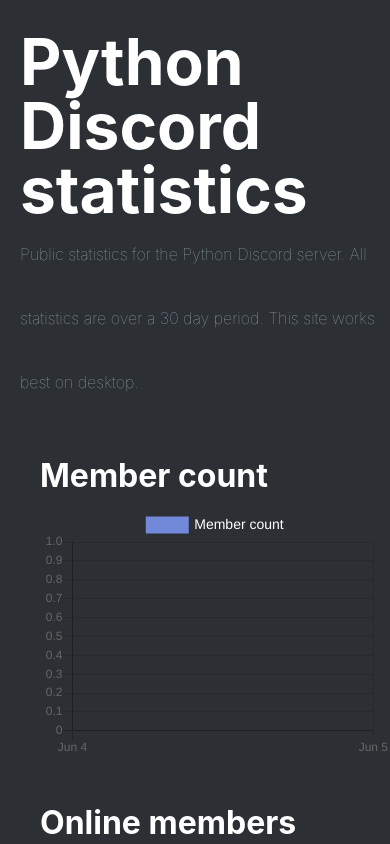
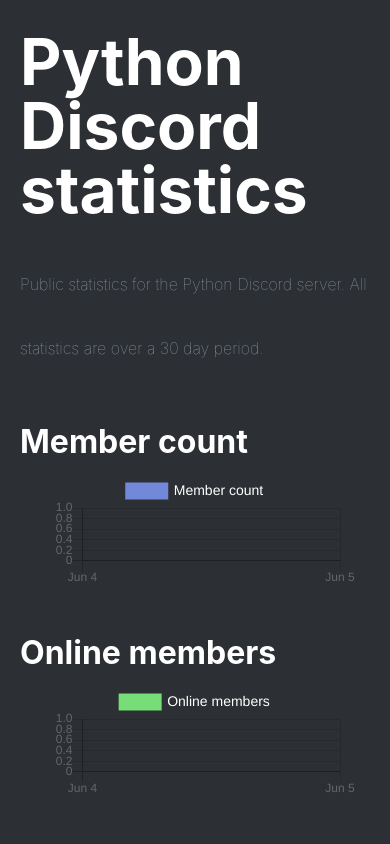
Before and after one commit to python-discord/public-stats, a React (Create React App) app: page / in a window 390 px wide. Shown: the top 844 px of the page. Built offline with nearby package versions, Linux system fonts and the light colour scheme; no server answers.

Commit message:
Re-enable responsiveness

```diff
--- a/src/App.css
+++ b/src/App.css
@@ -4,23 +4,27 @@
 
 .App {
   color: #ffffff;
-  margin-top: 30px;
-  margin-left: 20px;
   line-height: 4em;
 }
 
 .App-jumbo {
+  margin-top: 30px;
+  margin-left: 20px;
   font-size: 4em;
   font-weight: bold;
 }
 
 .App-subtitle {
+  margin-top: 30px;
+  margin-left: 20px;
   font-size: 1em;
   font-weight: lighter;
   color: #99AAB5;
 }
 
 .Group-title {
+  margin-top: 30px;
+  margin-left: 20px;
   font-size: 2em;
   font-weight: bold;
 }
--- a/src/App.js
+++ b/src/App.js
@@ -12,7 +12,7 @@
             </header>
 
             <header className="App-subtitle">
-        Public statistics for the Python Discord server. All statistics are over a 30 day period. This site works best on desktop.
+        Public statistics for the Python Discord server. All statistics are over a 30 day period.
             </header>
 
             <div>
--- a/src/components/multi_chart.js
+++ b/src/components/multi_chart.js
@@ -28,8 +28,14 @@
                     }
                 }]
             },
-            maintainAspectRatio: false,
-            responsive: false,
+            maintainAspectRatio: true,
+            responsive: true,
+            layout: {
+              padding: {
+                right: 50,
+                left: 50
+              }
+            },
             legend: {
                 labels: {
                     fontColor: "white",
@@ -79,7 +85,7 @@
                     {this.props.title}
                 </header>
 
-                <Line data={this.data} ref={this.chartRef} options={this.options} width={window.innerWidth * 0.9} height={window.innerHeight * 0.3}/>
+                <Line data={this.data} ref={this.chartRef} options={this.options} width={500}/>
             </div>
         );
     }
--- a/src/components/single_chart.js
+++ b/src/components/single_chart.js
@@ -42,8 +42,13 @@
                     }
                 }]
             },
-            maintainAspectRatio: false,
-            responsive: false,
+            layout: {
+              padding: {
+                right: 50,
+                left: 50
+              }
+            },
+            maintainAspectRatio: true,
             legend: {
                 labels: {
                     fontColor: "white",
@@ -75,7 +80,7 @@
                     {this.props.title}
                 </header>
 
-                <Line data={this.data} ref={this.chartRef} options={this.options} width={window.innerWidth * 0.9} height={window.innerHeight * 0.3}/>
+                <Line data={this.data} ref={this.chartRef} options={this.options} width={500}/>
             </div>
         );
     }
```
